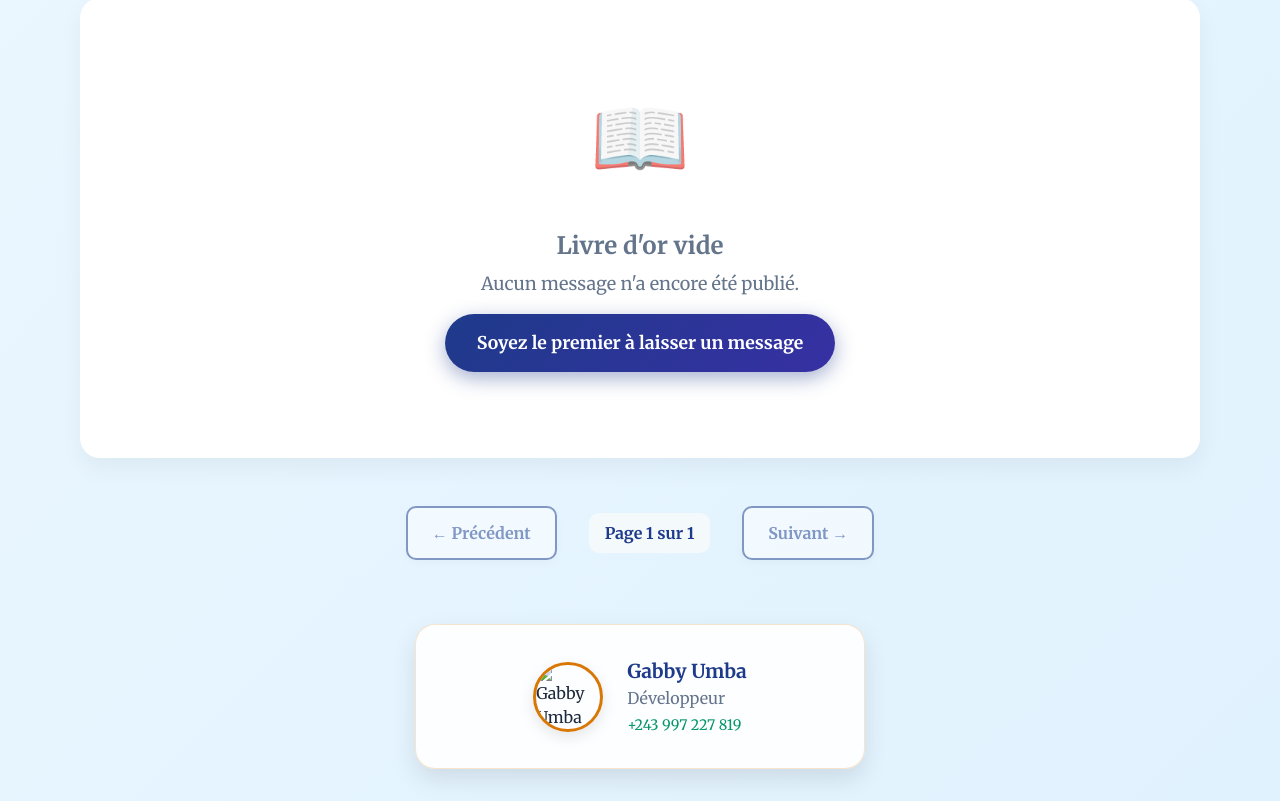
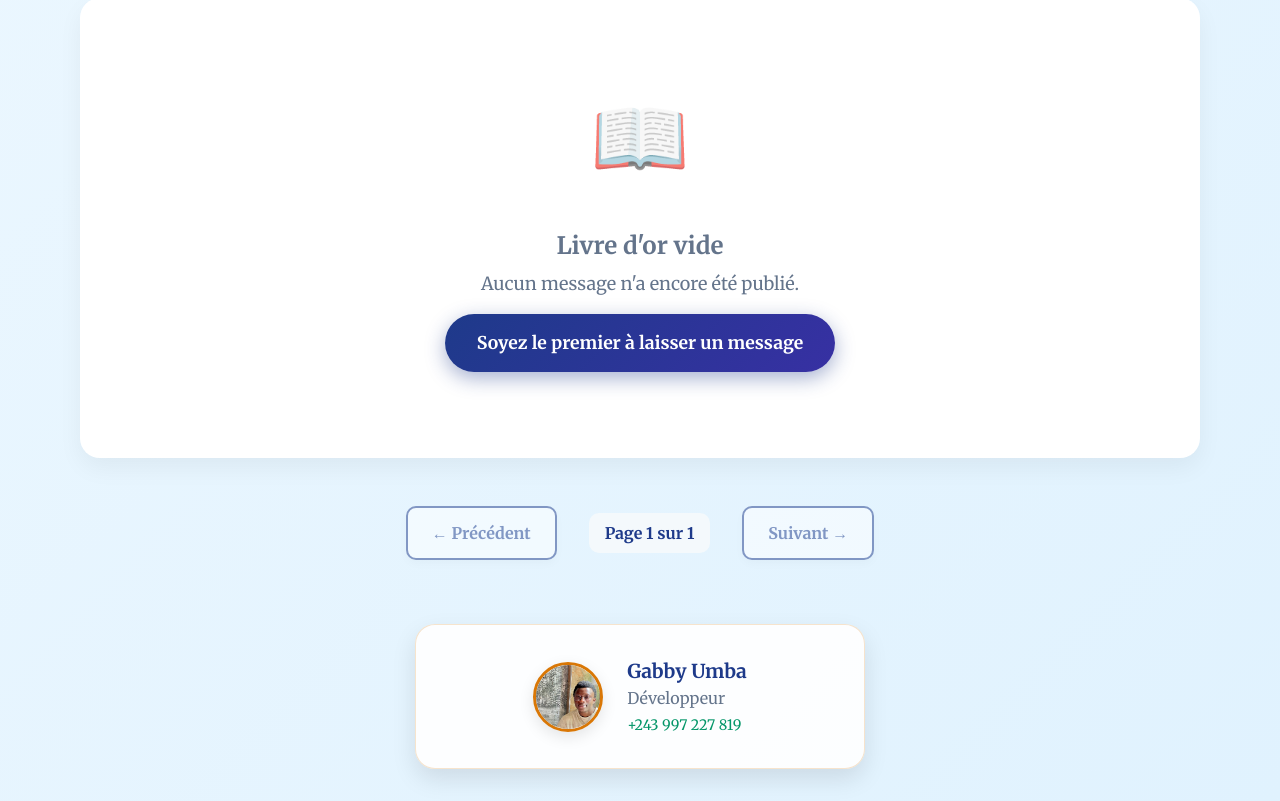
Before and after one commit to Gabby344/Institut-Technique-Salama-Livre-d-Or-, a plain HTML site: page livre.html in a window 1280 px wide. Shown: the part 1196-1997 px from the top of the page. Drawn offline with nearby package versions, Linux system fonts and the light colour scheme; no server answers.

Commit message:
Update livre.html

```diff
--- a/livre.html
+++ b/livre.html
@@ -659,7 +659,7 @@
 
     <!-- Signature du développeur -->
     <div class="developer-signature">
-      <img src="gabby-photo.jpg" alt="Gabby Umba" class="developer-photo">
+      <img src="profil.jpeg" alt="Gabby Umba" class="developer-photo">
       <div class="developer-info">
         <div class="developer-name">Gabby Umba</div>
         <div class="developer-role">Développeur</div>
```
